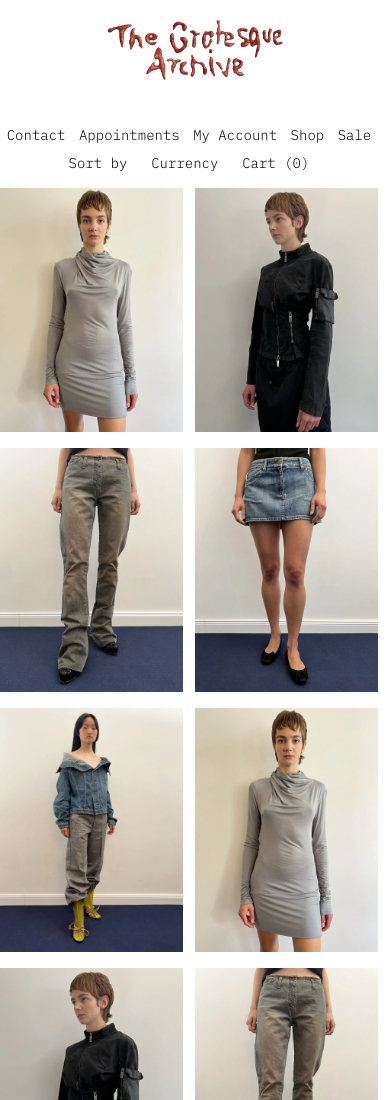
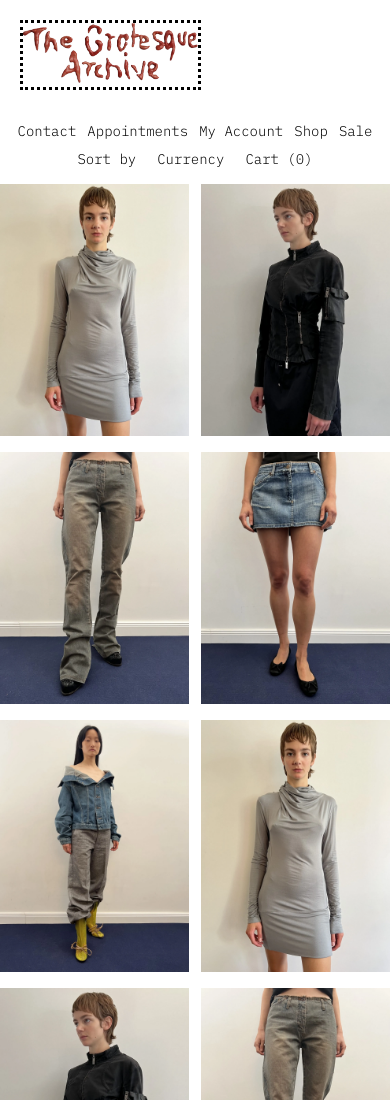
Before and after one commit to megan-mai/thegrotesquearchive, a plain HTML site: page index.html in a window 390 px wide. Shown: the top 1100 px of the page. Drawn offline with Linux system fonts and the light colour scheme.

Commit message:
Add files via upload

```diff
--- a/style.css
+++ b/style.css
@@ -113,6 +113,7 @@ img:hover:after {
 } */
 .about {
   /* border-style: dotted; */
+  hyphens: auto;
   text-align: left;
   margin-bottom: 32px;
   line-height: 1.5;
@@ -283,15 +284,16 @@ img:hover:after {
   }
 
   .title {
+    border-style: dotted;
     padding: 0px;
-    bottom: auto;
+    bottom:auto;
     position: relative;
     margin: 0px;
     width: 50%;
   }
 
   .left {
-
+border-style:
     display: flex;
     justify-content: center;
     margin: 0px;
@@ -307,11 +309,12 @@ img:hover:after {
   .menu {
     position: sticky;
     bottom: 12px;
+    padding: 12px 12px 16px 12px;
   }
 
   .right {
     /* border-style: dotted; */
-    width: auto;
+    width: 100%;
     padding: 0px;
   }
 
@@ -319,5 +322,6 @@ img:hover:after {
     grid-template-columns: repeat(2, 1fr);
     /* border-style: dotted; */
     width: auto;
+    padding: 0px;
   }
 }
```
